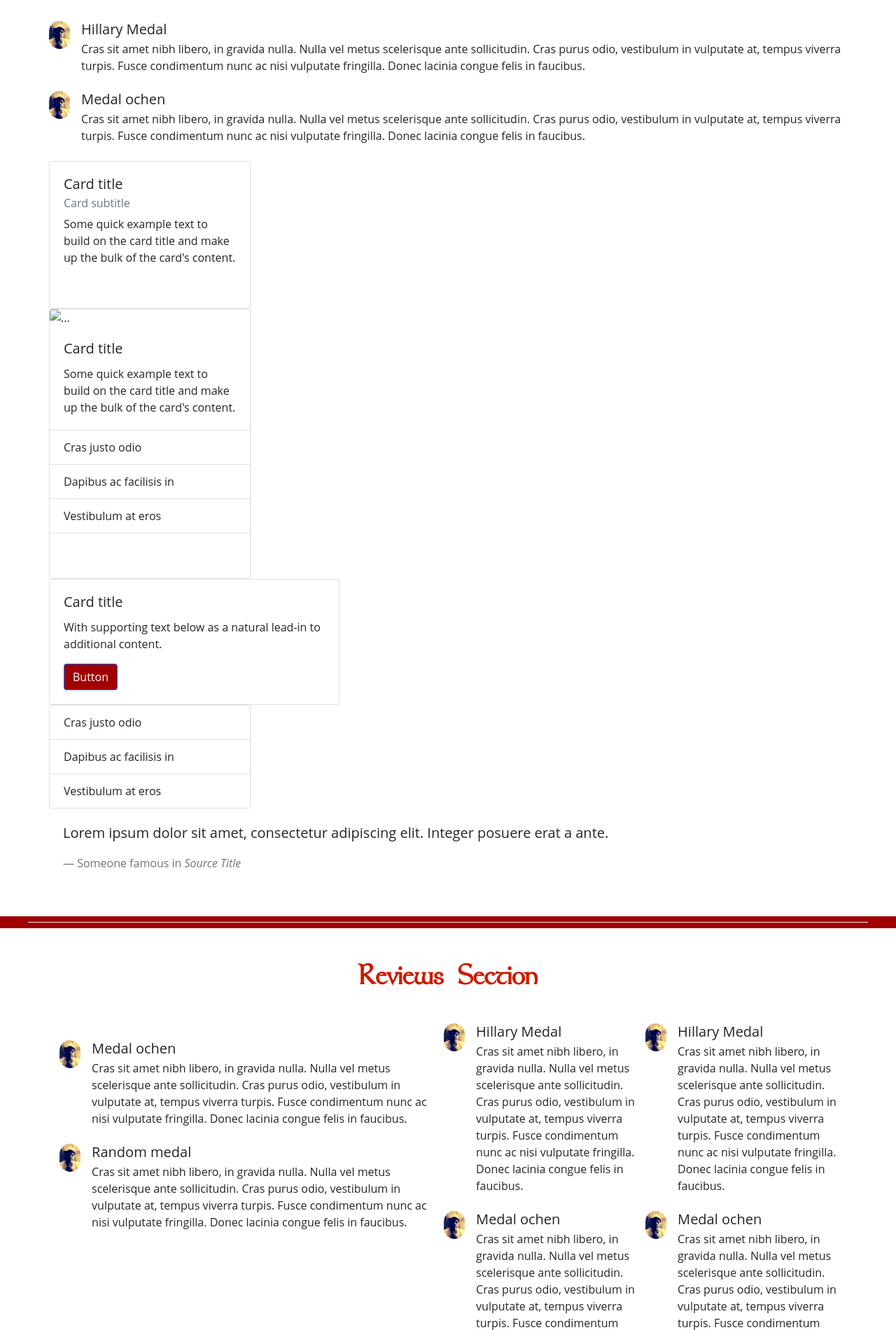
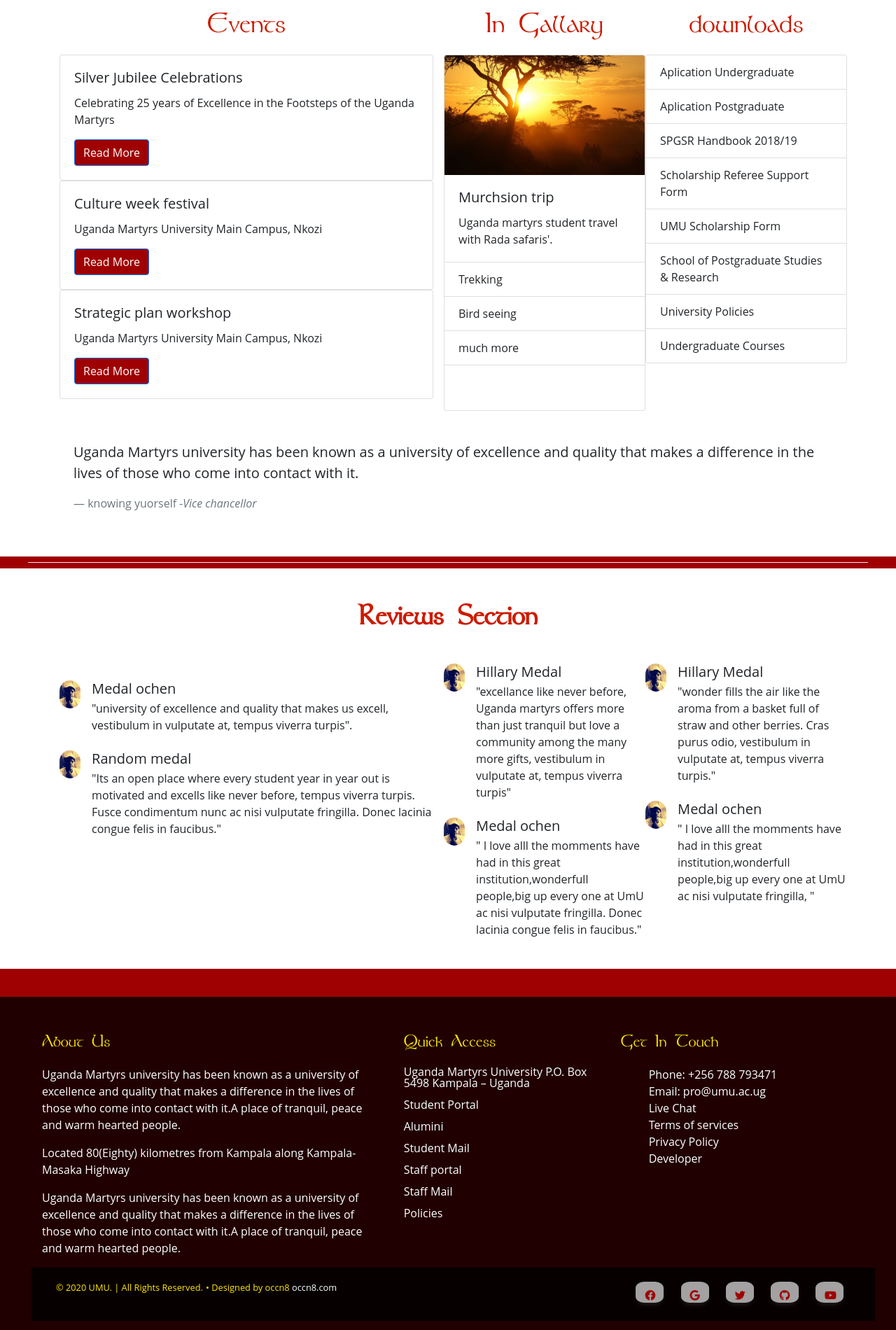
Before and after one commit to occn8/mu-uid, a plain HTML site: page index.html in a window 1280 px wide. Shown: the part 1400-3300 px from the top of the page at 70% size. Drawn offline with Linux system fonts and the light colour scheme.

Commit message:
complet[e]...

```diff
--- a/css/style.css
+++ b/css/style.css
@@ -264,7 +264,7 @@ h4 {
 .btn0 {
     width: 40px;
     height: 30px;
-    background: #f1f1f141;
+    background: #f1f1f1ab;
     margin: 10px;
     border-radius: 30%;
     box-shadow: 0 5px 10px -5px #7e7c7c70;
@@ -275,7 +275,7 @@ h4 {
 
 .btn0 i {
     /* line-height: 15px; */
-    /* padding:5px; */
+    /* padding:5px; */color: #9f0103 !important;
     font-size: 15px;
     transition: 0.2s linear;
 }
@@ -437,7 +437,7 @@ h3{
         height: inherit;
     }
     .form-container{
-        width: 80vw;
+        width: 60vw;
 
     }
     .form-container2{
--- a/index.html
+++ b/index.html
@@ -46,22 +46,22 @@
                             <a class="nav-link dropdown-toggle" id="navbarDropdown" role="button"
                                 data-toggle="dropdown">Academics</a>
                             <div class="dropdown-menu" aria-labelledby="navbarDropdown">
-                                <a class="dropdown-item" href="login.html">Faculties</a>
+                                <a class="dropdown-item" href="pages/login.html">Faculties</a>
                                 <div class="dropdown-divider"></div>
-                                <a class="dropdown-item" href="login.html">Schools</a>
+                                <a class="dropdown-item" href="pages/login.html">Schools</a>
                                 <div class="dropdown-divider"></div>
-                                <a class="dropdown-item" href="login.html">Library</a>
+                                <a class="dropdown-item" href="pages/login.html">Library</a>
                                 <div class="dropdown-divider"></div>
-                                <a class="dropdown-item" href="login.html">E-learning</a>
+                                <a class="dropdown-item" href="pages/login.html">E-learning</a>
                             </div>
                         </li>
                         <li class="nav-item dropdown">
                             <a class="nav-link dropdown-toggle" id="navbarDropdown" role="button"
                                 data-toggle="dropdown">Admssions</a>
                             <div class="dropdown-menu" aria-labelledby="navbarDropdown">
-                                <a class="dropdown-item" href="login.html">How to Apply</a>
+                                <a class="dropdown-item" href="pages/login.html">How to Apply</a>
                                 <div class="dropdown-divider"></div>
-                                <a class="dropdown-item" href="login.html">Online Application</a>
+                                <a class="dropdown-item" href="pages/login.html">Online Application</a>
                             </div>
                         </li>
                         <li class="nav-item dropdown">
@@ -70,16 +70,16 @@
                                 About Us
                             </a>
                             <div class="dropdown-menu" aria-labelledby="navbarDropdown">
-                                <a class="dropdown-item" href="login.html">Campuses</a>
+                                <a class="dropdown-item" href="pages/login.html">Campuses</a>
                                 <div class="dropdown-divider"></div>
-                                <a class="dropdown-item" href="login.html">Umu silver jubilie</a>
+                                <a class="dropdown-item" href="pages/login.html">Umu silver jubilie</a>
                                 <div class="dropdown-divider"></div>
-                                <a class="dropdown-item" href="login.html">Directorates</a>
+                                <a class="dropdown-item" href="pages/login.html">Directorates</a>
                                 <div class="dropdown-divider"></div>
-                                <a class="dropdown-item" href="login.html">Contact Us</a>
+                                <a class="dropdown-item" href="pages/login.html">Contact Us</a>
                             </div>
                         </li>
-                        <li class="nav-item"><a class="nav-link" href="login.html">LogIn</a></li>
+                        <li class="nav-item"><a class="nav-link" href="pages/login.html">LogIn</a></li>
                         <form class="form-inline my-2 my-lg-0">
                             <input class="form-control mr-sm-2" type="search" placeholder="Search" aria-label="Search">
                             <button class="btn btn-outline-success " type="submit">Search</button>
@@ -117,8 +117,7 @@
                     <div class="card-body">
                         <h5 class="card-title">Murchsion Trip <span class="badge badge-pill badge-warning">New</span>
                         </h5>
-                        <p class="card-text">Some quick example text to build on the card title and make up the bulk of
-                            the card's content.</p>
+                        <p class="card-text">Blust at the Murchsion falls by rubu safaris. you should try it.</p>
                         <a href="#" class="btn btn-primary">Read More</a>
                     </div>
                 </div>
@@ -133,9 +132,9 @@
                 <div class="card text-center card0 wow fadeInUp delay-02s" style="width: 18rem;">
                     <img src="img/img4.jpg" class="card-img-top" alt="...">
                     <div class="card-body">
-                        <h5 class="card-title">Card title</h5>
-                        <p class="card-text">Some quick example text to build on the card title and make up the bulk of
-                            the card's content.</p>
+                        <h5 class="card-title">Annual open Day 2020</h5>
+                        <p class="card-text">Uganda martyrs university opens its gates every year to motivate the young
+                            schoolars.</p>
                         <a href="#" class="btn btn-primary">Read More</a>
                     </div>
                 </div>
@@ -153,86 +152,87 @@
     </section>
 
     <div class="dropdown-divider sp"></div>
-    <section id="others" class="section-padding wow fadeInLeft delay-02s">
+    <section id="others" class="section-padding">
         <div class="container">
             <br>
             <h2 id="headd well"><b>Others Section</b></h2><br>
             <div class="row">
-                <div class="col-ms">
-                    <ul class="list-unstyled">
-                        <li class="media">
-                            <img src="img/profile.png" class="mr-3" alt="...">
-                            <div class="media-body">
-                                <h5 class="mt-0 mb-1">Hillary Medal</h5>
-                                Cras sit amet nibh libero, in gravida nulla. Nulla vel metus scelerisque ante
-                                sollicitudin. Cras purus odio, vestibulum in vulputate at, tempus viverra turpis. Fusce
-                                condimentum nunc ac nisi vulputate fringilla. Donec lacinia congue felis in faucibus.
-                            </div>
-                        </li>
-                        <li class="media my-4">
-                            <img src="img/profile.png" class="mr-3" alt="...">
-                            <div class="media-body">
-                                <h5 class="mt-0 mb-1">Medal ochen</h5>
-                                Cras sit amet nibh libero, in gravida nulla. Nulla vel metus scelerisque ante
-                                sollicitudin. Cras purus odio, vestibulum in vulputate at, tempus viverra turpis. Fusce
-                                condimentum nunc ac nisi vulputate fringilla. Donec lacinia congue felis in faucibus.
-                            </div>
-                        </li>
-                    </ul>
-                </div>
-                <div class="col-ms">
-                    <div class="card" style="width: 18rem;">
+                <div class="col col-ms wow fadeInLeft delay-02s" style="width: 18rem;">
+                    <h2>Events</h2>
+                    <div class="card">
                         <div class="card-body">
-                            <h5 class="card-title">Card title</h5>
-                            <h6 class="card-subtitle mb-2 text-muted">Card subtitle</h6>
-                            <p class="card-text">Some quick example text to build on the card title and make up the bulk
-                                of the card's content.</p>
-                            <a href="#" class="card-link">Card link</a>
-                            <a href="#" class="card-link">Another link</a>
+                            <h5 class="card-title">Silver Jubilee Celebrations</h5>
+                            <p class="card-text">Celebrating 25 years of Excellence in the Footsteps of the Uganda
+                                Martyrs
+                            </p>
+                            <a href="#" class="btn btn-primary">Read More</a>
                         </div>
                     </div>
+                    <div class="card">
+                        <div class="card-body">
+                            <h5 class="card-title">Culture week festival</h5>
+                            <p class="card-text">Uganda Martyrs University Main Campus, Nkozi
+                            </p>
+                            <a href="#" class="btn btn-primary">Read More</a>
+                        </div>
+                    </div>
+                    <div class="card">
+                        <div class="card-body">
+                            <h5 class="card-title">Strategic plan workshop</h5>
+                            <p class="card-text">Uganda Martyrs University Main Campus, Nkozi
+                            </p>
+                            <a href="#" class="btn btn-primary">Read More</a>
+                        </div>
+                    </div>
+
+                </div>
+
+                <div class="col-ms wow fadeInLeft delay-02s" style="width: 18rem;">
+                    <h2>In Gallary</h2>
                     <div class="card" style="width: 18rem;">
-                        <img src="..." class="card-img-top" alt="...">
+                        <img src="img/img4.jpg" class="card-img-top" alt="...">
                         <div class="card-body">
-                            <h5 class="card-title">Card title</h5>
-                            <p class="card-text">Some quick example text to build on the card title and make up the bulk
-                                of the card's content.</p>
+                            <h5 class="card-title">Murchsion trip</h5>
+                            <p class="card-text">Uganda martyrs student travel with Rada safaris'.</p>
                         </div>
                         <ul class="list-group list-group-flush">
-                            <li class="list-group-item">Cras justo odio</li>
-                            <li class="list-group-item">Dapibus ac facilisis in</li>
-                            <li class="list-group-item">Vestibulum at eros</li>
+                            <li class="list-group-item">Trekking</li>
+                            <li class="list-group-item">Bird seeing</li>
+                            <li class="list-group-item">much more</li>
                         </ul>
                         <div class="card-body">
-                            <a href="#" class="card-link">Card link</a>
-                            <a href="#" class="card-link">Another link</a>
+                            <a href="#" class="card-link">Photo</a>
+                            <a href="#" class="card-link">Next Window</a>
                         </div>
                     </div>
-                    <div class="card w-75">
-                        <div class="card-body">
-                            <h5 class="card-title">Card title</h5>
-                            <p class="card-text">With supporting text below as a natural lead-in to additional content.
-                            </p>
-                            <a href="#" class="btn btn-primary">Button</a>
-                        </div>
-                    </div>
+
                 </div>
-                <div class="col-ms">
+
+                <div class="col-ms wow fadeInLeft delay-02s" style="width: 18rem;">
+                    <h2>downloads</h2>
                     <div class="card" style="width: 18rem;">
                         <ul class="list-group list-group-flush">
-                            <li class="list-group-item">Cras justo odio</li>
-                            <li class="list-group-item">Dapibus ac facilisis in</li>
-                            <li class="list-group-item">Vestibulum at eros</li>
+                            <li class="list-group-item">Aplication Undergraduate</li>
+                            <li class="list-group-item">Aplication Postgraduate</li>
+                            <li class="list-group-item">SPGSR Handbook 2018/19</li>
+                            <li class="list-group-item">Scholarship Referee Support Form</li>
+                            <li class="list-group-item">UMU Scholarship Form</li>
+                            <li class="list-group-item"> School of Postgraduate Studies & Research</li>
+                            <li class="list-group-item">University Policies</li>
+                            <li class="list-group-item">Undergraduate Courses</li>
                         </ul>
                     </div>
-                    <div class="card-body">
-                        <blockquote class="blockquote mb-0">
-                            <p>Lorem ipsum dolor sit amet, consectetur adipiscing elit. Integer posuere erat a ante.</p>
-                            <footer class="blockquote-footer">Someone famous in <cite title="Source Title">Source
-                                    Title</cite></footer>
-                        </blockquote>
-                    </div>
+
                 </div>
+            </div>
+            <br>
+            <div class="card-body">
+                <blockquote class="blockquote mb-0">
+                    <p>Uganda Martyrs university has been known as a university of excellence and quality that makes a
+                        difference in the lives of those who come into contact with it.</p>
+                    <footer class="blockquote-footer">knowing yuorself <cite title="Source Title">-Vice
+                            chancellor</cite></footer>
+                </blockquote>
             </div>
             <br>
 
@@ -250,18 +250,17 @@
                             <img src="img/profile.png" class="mr-3" alt="...">
                             <div class="media-body">
                                 <h5 class="mt-0 mb-1">Medal ochen</h5>
-                                Cras sit amet nibh libero, in gravida nulla. Nulla vel metus scelerisque ante
-                                sollicitudin. Cras purus odio, vestibulum in vulputate at, tempus viverra turpis. Fusce
-                                condimentum nunc ac nisi vulputate fringilla. Donec lacinia congue felis in faucibus.
+                                "university of excellence and quality that makes us excell, vestibulum in vulputate at,
+                                tempus viverra turpis".
                             </div>
                         </li>
                         <li class="media">
                             <img src="img/profile.png" class="mr-3" alt="...">
                             <div class="media-body">
                                 <h5 class="mt-0 mb-1">Random medal</h5>
-                                Cras sit amet nibh libero, in gravida nulla. Nulla vel metus scelerisque ante
-                                sollicitudin. Cras purus odio, vestibulum in vulputate at, tempus viverra turpis. Fusce
-                                condimentum nunc ac nisi vulputate fringilla. Donec lacinia congue felis in faucibus.
+                                "Its an open place where every student year in year out is motivated and excells like
+                                never before, tempus viverra turpis. Fusce
+                                condimentum nunc ac nisi vulputate fringilla. Donec lacinia congue felis in faucibus."
                             </div>
                         </li>
                     </ul>
@@ -272,9 +271,8 @@
                             <img src="img/profile.png" class="mr-3" alt="...">
                             <div class="media-body">
                                 <h5 class="mt-0 mb-1">Hillary Medal</h5>
-                                Cras sit amet nibh libero, in gravida nulla. Nulla vel metus scelerisque ante
-                                sollicitudin. Cras purus odio, vestibulum in vulputate at, tempus viverra turpis. Fusce
-                                condimentum nunc ac nisi vulputate fringilla. Donec lacinia congue felis in faucibus.
+                                "excellance like never before, Uganda martyrs offers more than just tranquil but love a
+                                community among the many more gifts, vestibulum in vulputate at, tempus viverra turpis"
                             </div>
                         </li>
 
@@ -282,9 +280,8 @@
                             <img src="img/profile.png" class="mr-3" alt="...">
                             <div class="media-body">
                                 <h5 class="mt-0 mb-1">Medal ochen</h5>
-                                Cras sit amet nibh libero, in gravida nulla. Nulla vel metus scelerisque ante
-                                sollicitudin. Cras purus odio, vestibulum in vulputate at, tempus viverra turpis. Fusce
-                                condimentum nunc ac nisi vulputate fringilla. Donec lacinia congue felis in faucibus.
+                                " I love alll the momments have had in this great institution,wonderfull people,big up
+                                every one at UmU ac nisi vulputate fringilla. Donec lacinia congue felis in faucibus."
                             </div>
                         </li>
                     </ul>
@@ -295,9 +292,8 @@
                             <img src="img/profile.png" class="mr-3" alt="...">
                             <div class="media-body">
                                 <h5 class="mt-0 mb-1">Hillary Medal</h5>
-                                Cras sit amet nibh libero, in gravida nulla. Nulla vel metus scelerisque ante
-                                sollicitudin. Cras purus odio, vestibulum in vulputate at, tempus viverra turpis. Fusce
-                                condimentum nunc ac nisi vulputate fringilla. Donec lacinia congue felis in faucibus.
+                                "wonder fills the air like the aroma from a basket full of straw and other berries. Cras
+                                purus odio, vestibulum in vulputate at, tempus viverra turpis."
                             </div>
                         </li>
 
@@ -305,9 +301,8 @@
                             <img src="img/profile.png" class="mr-3" alt="...">
                             <div class="media-body">
                                 <h5 class="mt-0 mb-1">Medal ochen</h5>
-                                Cras sit amet nibh libero, in gravida nulla. Nulla vel metus scelerisque ante
-                                sollicitudin. Cras purus odio, vestibulum in vulputate at, tempus viverra turpis. Fusce
-                                condimentum nunc ac nisi vulputate fringilla. Donec lacinia congue felis in faucibus.
+                                " I love alll the momments have had in this great institution,wonderfull people,big up
+                                every one at UmU ac nisi vulputate fringilla, "
                             </div>
                         </li>
                     </ul>
@@ -348,24 +343,30 @@
                 <div class="col-md-5 wow fadeInUp delay-05s">
                     <div class="o-widget">
                         <h3>About Us</h3>
-                        <p class="o-footer-into">Pearl is a multi-platform travel, tour and booking service. You can
-                            book services like
-                            flights,
-                            buses, trains, hotels and Restaurants in your liking. The software has Machine Aided
-                            Decision for proper and precise planning of trips and tours, Vast destinations and travel
-                            opportunities.</p>
+                        <p class="o-footer-into">Uganda Martyrs university has been known as a university of excellence
+                            and quality that makes a
+                            difference in the lives of those who come into contact with it.A place of tranquil, peace
+                            and warm hearted people.</p>
+                        <p class="o-footer-into"> Located 80(Eighty) kilometres from Kampala along Kampala-Masaka
+                            Highway</p>
+                        <p class="o-footer-into">Uganda Martyrs university has been known as a university of excellence
+                            and quality that makes a
+                            difference in the lives of those who come into contact with it.A place of tranquil, peace
+                            and warm hearted people.</p>
                     </div>
                 </div>
 
                 <div class="col-md-3 wow fadeInUp delay-05s">
                     <div class="o-widget">
-                        <h3>Links</h3>
+                        <h3>Quick Access</h3>
                         <ul class="o-footer-links">
-                            <li><a href="#">Pearl services</a></li>
-                            <li><a href="#">Career</a></li>
-                            <li><a href="#">Developer</a></li>
-                            <li><a href="#">Terms of services</a></li>
-                            <li><a href="#">Privacy Policy</a></li>
+                            <li><a href="#">Uganda Martyrs University P.O. Box 5498 Kampala – Uganda</a></li>
+                            <li><a href="#">Student Portal</a></li>
+                            <li><a href="#">Alumini</a></li>
+                            <li><a href="#">Student Mail</a></li>
+                            <li><a href="#">Staff portal</a></li>
+                            <li><a href="#">Staff Mail</a></li>
+                            <li><a href="#">Policies</a></li>
                         </ul>
                     </div>
                 </div>
@@ -375,8 +376,11 @@
                         <h3>Get In Touch</h3>
                         <ul class="o-footer-contact">
                             <li><a href="">Phone: +256 788 793471</a></li>
-                            <li><a href="">Email: occn8@gmail.com</a></li>
+                            <li><a href="">Email: pro@umu.ac.ug</a></li>
                             <li><a href="">Live Chat</a></li>
+                            <li><a href="#">Terms of services</a></li>
+                            <li><a href="#">Privacy Policy</a></li>
+                            <li><a href="#">Developer</a></li>
                         </ul>
                     </div>
                 </div>
```
Also changed, not shown: pages/login.html (renamed from login.html, +17 -17 lines), pages/signup.html (renamed from signup.html, +17 -17 lines).
